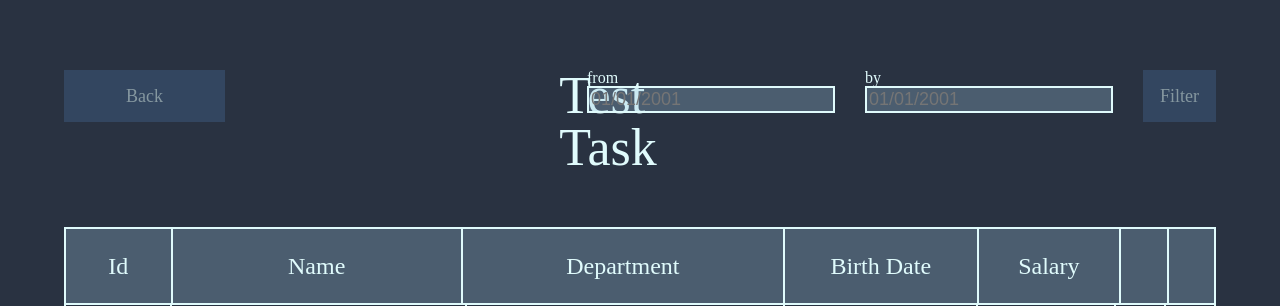
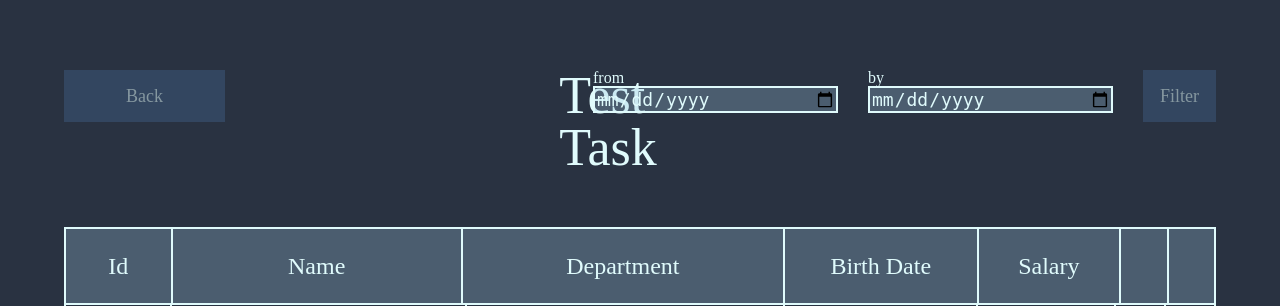
Before and after one commit to KernTHeAce/test_task, a Django app: template documentation/html_prototype/templates/filter.html in a window 1280 px wide. Shown: the top 306 px of the page. Run offline with Django 4.2, Linux system fonts and the light colour scheme; the template is opened without the code that fills it, so the values that code supplies are empty; some web fonts are replaced.

Commit message:
correcting input-tags for date input

```diff
--- a/documentation/html_prototype/templates/filter.html
+++ b/documentation/html_prototype/templates/filter.html
@@ -29,12 +29,12 @@
 
                 <div class="filter">
                     <p>from</p>
-                    <input class="input" type="text" placeholder="01/01/2001" />
+                    <input class="input" type="date" />
                 </div>
 
                 <div class="by">
                     <p>by</p>
-                    <input class="input" type="text" placeholder="01/01/2001" />
+                    <input class="input" type="date" />
                 </div>
                 <a href="" class="filter_button button">Filter</a>
 
--- a/documentation/html_prototype/templates/find.html
+++ b/documentation/html_prototype/templates/find.html
@@ -28,7 +28,7 @@
 
 
                 <div class="filter">
-                    <input class="input" type="text" placeholder="01/01/2001" />
+                    <input class="input" type="date" placeholder="01/01/2001" />
                 </div>
                 <a href="" class="filter_button button">Find</a>
             </div>
--- a/documentation/html_prototype/templates/new_empl.html
+++ b/documentation/html_prototype/templates/new_empl.html
@@ -24,7 +24,7 @@
                         <div class="inputs">
                             <input class="input" type="text" placeholder="Name" />
                             <input class="input" type="text" placeholder="Department" />
-                            <input class="input" type="text" placeholder="Birth date" />
+                            <input class="input" type="date" placeholder="Birth date" />
                             <input class="input" type="text" placeholder="Salary" />
                         </div>
 
```
